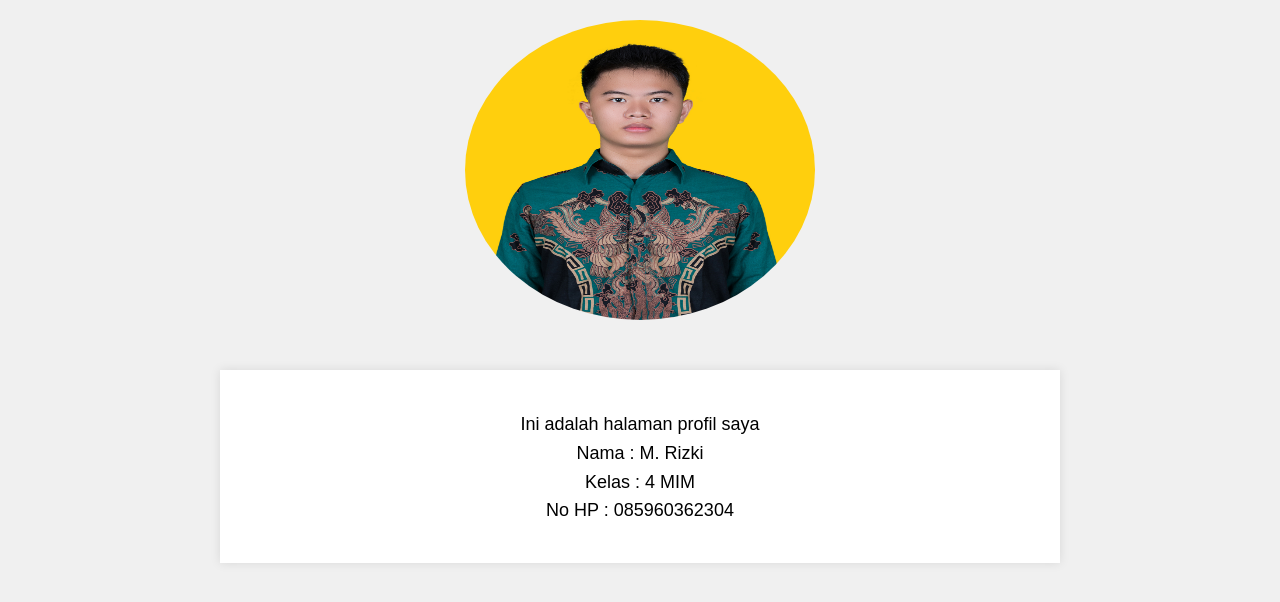
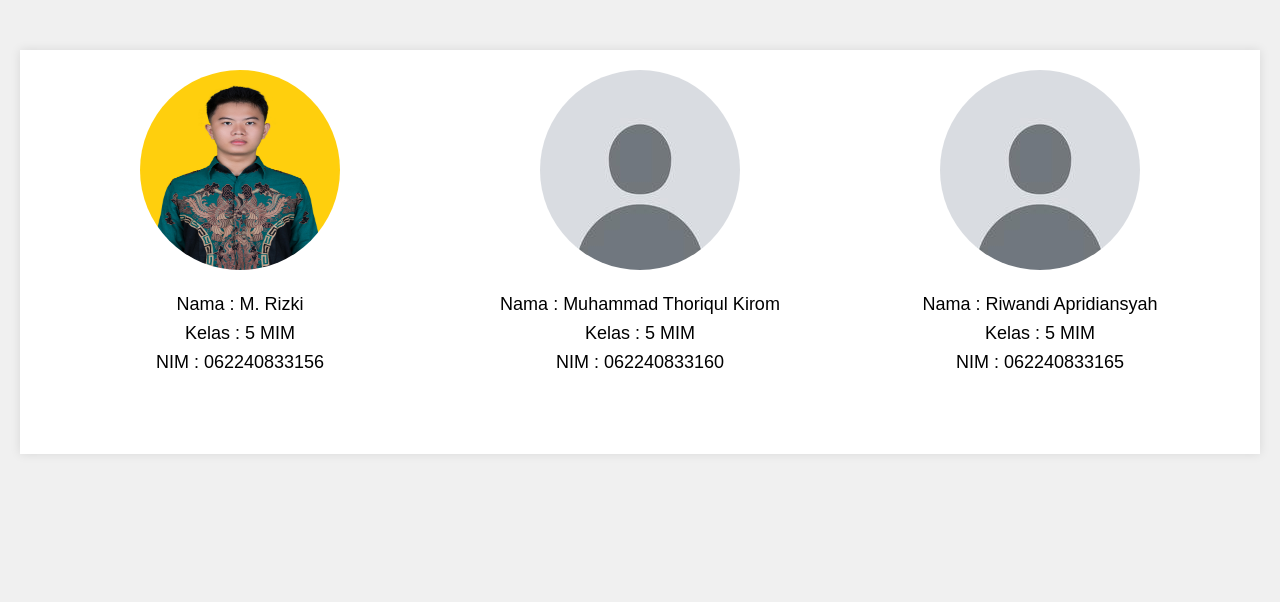
Before and after one commit to thoriqul29K/projectakhirpendidikan_kel5, a CodeIgniter 4 app: the page made by app/Views/pages/biodata.php in a window 1280 px wide. Shown: the top 602 px of the page. Run offline with PHP 8.4 and a stand-in for CodeIgniter, Linux system fonts and the light colour scheme; the template is opened without the code that fills it, so the values that code supplies are empty; some libraries are stand-ins or nearby versions.

Commit message:
Tambah 2 biodata developer baru

```diff
--- a/app/Views/layout/header.php
+++ b/app/Views/layout/header.php
@@ -17,7 +17,7 @@
                     <li><a href="#Feedback">Feedback</a></li>
                     <li><a href="#Kuis">Kuis</a></li>
                     <li><a href="#Materi">Materi</a></li>
-                    <li><a href="https://wa.me/6281311592415">Contact</a></li>
+                    <li><a href="https://wa.me/6281311592415" target="_blank">Contact</a></li>
                     <li><a href="<?= base_url('biodata') ?>" class="tbl-biru">Biodata</a></li>
                 </ul>
             </div>
--- a/app/Views/pages/biodata.php
+++ b/app/Views/pages/biodata.php
@@ -12,36 +12,67 @@
             padding: 0;
         }
         main {
-            max-width: 800px;
+            max-width: 1200px;
             margin: auto;
             padding: 20px;
             background-color: #fff;
             box-shadow: 0 0 10px rgba(0, 0, 0, 0.1);
             margin-top: 50px;
         }
+        .profile {
+            display: flex;
+            justify-content: space-around;
+            margin-bottom: 40px;
+        }
+        .profile-item {
+            text-align: center;
+            flex: 1;
+            margin: 0 20px;
+        }
         img {
             display: block;
             margin: auto;
             border-radius: 50%;
-            margin-top: 20px;
+            width: 200px;
+            height: 200px;
         }
         p {
             font-size: 18px;
-            text-align: center;
             line-height: 1.6;
             margin-top: 20px;
         }
     </style>
 </head>
 <body>
-    <nav>
-        <img src="<?= base_url('assets/images/kilat 1 b copy-1.jpg') ?>" alt="Foto Profil" width="350" height="300">
-    </nav>
     <main>
-        <p>Ini adalah halaman profil saya <br>
-            Nama  : M. Rizki <br>
-            Kelas : 4 MIM <br>
-            No HP : 085960362304
-        </p>
+        <div class="profile">
+            <div class="profile-item">
+                <img src="<?= base_url('assets/images/kilat 1 b copy-1.jpg') ?>" alt="Foto Profil 1">
+                <p>
+                    Nama  : M. Rizki <br>
+                    Kelas : 5 MIM <br>
+                    NIM : 062240833156
+                </p>
+            </div>
+
+            <div class="profile-item">
+                <img src="<?= base_url('assets/images/default_user.jpg') ?>" alt="Foto Profil 2">
+                <p>
+                    Nama  : Muhammad Thoriqul Kirom <br>
+                    Kelas : 5 MIM <br>
+                    NIM : 062240833160
+                </p>
+            </div>
+
+            <div class="profile-item">
+                <img src="<?= base_url('assets/images/default_user.jpg') ?>" alt="Foto Profil 3">
+                <p>
+                    Nama  : Riwandi Apridiansyah <br>
+                    Kelas : 5 MIM <br>
+                    NIM : 062240833165
+                </p>
+            </div>
+        </div>
     </main>
 </body>
+</html>
--- a/app/Views/pages/index.php
+++ b/app/Views/pages/index.php
@@ -69,7 +69,7 @@
                     <p class="deskripsi">Silahkan tes kemampuan anda!</p>
                     <h2>Kuis</h2>
                     <p>Setelah membaca <a href="/">materi</a> diatas, dan ingin mengasah kemampuan anda, silahkan klik tombol dibawah ini</p>
-                    <p><a href="/kuis" class="tbl-biru" target="_blank">Klik Disini</a></p>
+                    <p><a href="/kuis" class="tbl-biru">Klik Disini</a></p>
                 </div>
             </div>
         </section>
```
Also changed, not shown: public/assets/images/default_user.jpg (added).
